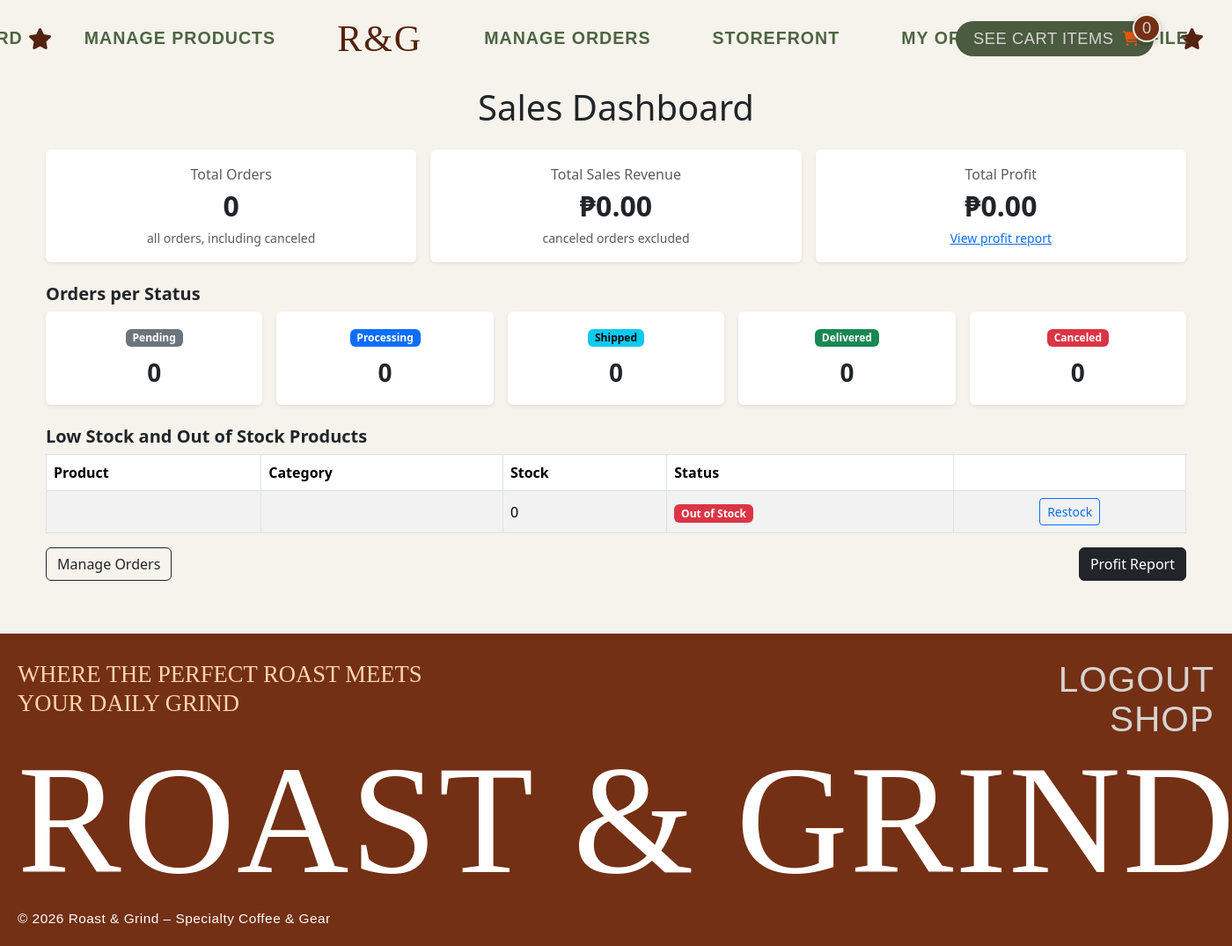
After one commit to chloecasa/roast-and-grind, a PHP site: page /admin/dashboard.php in a window 1400 px wide; the page is wider, and only the part inside the window is pictured. The commit adds this page. Shown: that part at 88% size. Run offline with PHP 8.4, Linux system fonts and the light colour scheme; the visitor is signed in with stand-in values (Sample User, id 1); data that the repository does not hold is empty; some web fonts are replaced.

Commit message:
feat: done fr-20 and fr-21

```diff
--- /dev/null
+++ b/admin/dashboard.php
@@ -0,0 +1,124 @@
+<?php
+// admin/dashboard.php - FR-20: sales dashboard (admin only)
+include('../includes/admin_check.php');
+include('../includes/config.php');
+
+function peso($n)
+{
+    return ($n < 0 ? '-' : '') . '₱' . number_format(abs($n), 2);
+}
+
+// orders per status (every status is listed, even when its count is 0)
+$per_status = array_fill_keys($order_statuses, 0);
+$res = mysqli_query($conn, "SELECT status, COUNT(*) AS total FROM orders GROUP BY status");
+while ($r = mysqli_fetch_assoc($res)) {
+    $per_status[$r['status']] = (int) $r['total'];
+}
+$total_orders = array_sum($per_status);
+
+// FR-20: Canceled orders are left out of the sales revenue
+$row = mysqli_fetch_assoc(mysqli_query($conn,
+    "SELECT COALESCE(SUM(total_amount), 0) AS revenue FROM orders WHERE status <> 'Canceled'"));
+$total_revenue = (float) $row['revenue'];
+
+// FR-21: total profit across non-canceled orders (shown here too; the detail is in profit.php)
+$row = mysqli_fetch_assoc(mysqli_query($conn,
+    "SELECT COALESCE(SUM((oi.unit_price - oi.unit_cost) * oi.quantity), 0) AS profit
+     FROM order_items oi
+     JOIN orders o ON o.order_id = oi.order_id
+     WHERE o.status <> 'Canceled'"));
+$total_profit = (float) $row['profit'];
+
+// FR-20: products at Low Stock (5 or below) or Out of Stock (a product with no stock row counts as 0)
+$low_stock = mysqli_query($conn,
+    "SELECT i.item_id, i.item_name, i.category, COALESCE(s.quantity, 0) AS quantity
+     FROM item i
+     LEFT JOIN stock s ON s.item_id = i.item_id
+     WHERE COALESCE(s.quantity, 0) <= 5
+     ORDER BY quantity ASC, i.item_name ASC");
+
+include('../includes/header.php');
+?>
+
+<h1 align="center" class="mb-4">Sales Dashboard</h1>
+<?php include('../includes/alert.php'); ?>
+
+<div class="cart-view-table-back">
+    <div class="row g-3 mb-4">
+        <div class="col-md-4">
+            <div class="card shadow-sm border-0 h-100">
+                <div class="card-body text-center">
+                    <div class="text-muted">Total Orders</div>
+                    <div class="fs-2 fw-bold"><?= $total_orders; ?></div>
+                    <small class="text-muted">all orders, including canceled</small>
+                </div>
+            </div>
+        </div>
+        <div class="col-md-4">
+            <div class="card shadow-sm border-0 h-100">
+                <div class="card-body text-center">
+                    <div class="text-muted">Total Sales Revenue</div>
+                    <div class="fs-2 fw-bold"><?= peso($total_revenue); ?></div>
+                    <small class="text-muted">canceled orders excluded</small>
+                </div>
+            </div>
+        </div>
+        <div class="col-md-4">
+            <div class="card shadow-sm border-0 h-100">
+                <div class="card-body text-center">
+                    <div class="text-muted">Total Profit</div>
+                    <div class="fs-2 fw-bold <?= $total_profit < 0 ? 'text-danger' : ''; ?>"><?= peso($total_profit); ?></div>
+                    <a href="profit.php" class="small">View profit report</a>
+                </div>
+            </div>
+        </div>
+    </div>
+
+    <h5 class="fw-bold">Orders per Status</h5>
+    <div class="row g-3 mb-4">
+        <?php foreach ($per_status as $status => $count): ?>
+            <div class="col">
+                <div class="card shadow-sm border-0 h-100">
+                    <div class="card-body text-center">
+                        <?= statusBadge($status); ?>
+                        <div class="fs-3 fw-bold mt-2"><?= $count; ?></div>
+                    </div>
+                </div>
+            </div>
+        <?php endforeach; ?>
+    </div>
+
+    <h5 class="fw-bold">Low Stock and Out of Stock Products</h5>
+    <table class="table table-striped table-bordered align-middle">
+        <thead>
+            <tr><th>Product</th><th>Category</th><th>Stock</th><th>Status</th><th></th></tr>
+        </thead>
+        <tbody>
+            <?php if (mysqli_num_rows($low_stock) === 0): ?>
+                <tr><td colspan="5" class="text-center text-muted py-3">All products are well stocked.</td></tr>
+            <?php endif; ?>
+            <?php while ($p = mysqli_fetch_assoc($low_stock)): ?>
+                <tr>
+                    <td><?= htmlspecialchars($p['item_name']); ?></td>
+                    <td><?= htmlspecialchars($p['category']); ?></td>
+                    <td><?= (int) $p['quantity']; ?></td>
+                    <td>
+                        <?php if ((int) $p['quantity'] === 0): ?>
+                            <span class="badge text-bg-danger">Out of Stock</span>
+                        <?php else: ?>
+                            <span class="badge" style="background-color:#fd7e14;color:#fff;">Low Stock</span>
+                        <?php endif; ?>
+                    </td>
+                    <td class="text-center">
+                        <a href="../item/edit.php?id=<?= $p['item_id']; ?>" class="btn btn-sm btn-outline-primary">Restock</a>
+                    </td>
+                </tr>
+            <?php endwhile; ?>
+        </tbody>
+    </table>
+
+    <a href="orders.php" class="btn btn-outline-dark">Manage Orders</a>
+    <a href="profit.php" class="btn btn-dark float-end">Profit Report</a>
+</div>
+
+<?php include('../includes/footer.php'); ?>
--- a/includes/header.php
+++ b/includes/header.php
@@ -34,7 +34,10 @@ $is_admin = (strpos($_SERVER['REQUEST_URI'], '/item/') !== false || strpos($_SER
 
     <div class="store-center-nav">
         <?php if (($_SESSION['user_role'] ?? '') === 'admin'): ?>
-            <a href="/roast-and-grind/item/index.php" class="store-nav-link store-nav-left">Manage Products</a>
+            <div class="store-nav-left" style="display:flex; gap:clamp(30px, 5vw, 90px);">
+                <a href="/roast-and-grind/admin/dashboard.php" class="store-nav-link">Dashboard</a>
+                <a href="/roast-and-grind/item/index.php" class="store-nav-link">Manage Products</a>
+            </div>
         <?php else: ?>
             <span></span><!-- keeps the logo centered in the 3-column nav grid -->
         <?php endif; ?>
--- a/shop.php
+++ b/shop.php
@@ -77,7 +77,10 @@ $result = mysqli_stmt_get_result($stmt);
 
         <div class="store-center-nav">
             <?php if (($_SESSION['user_role'] ?? '') === 'admin'): ?>
-                <a href="item/index.php" class="store-nav-link store-nav-left">Manage Products</a>
+                <div class="store-nav-left" style="display:flex; gap:clamp(30px, 5vw, 90px);">
+                    <a href="admin/dashboard.php" class="store-nav-link">Dashboard</a>
+                    <a href="item/index.php" class="store-nav-link">Manage Products</a>
+                </div>
             <?php else: ?>
                 <span></span><!-- keeps the logo centered in the 3-column nav grid -->
             <?php endif; ?>
```
Also changed, not shown: admin/profit.php (added, +99 -0 lines).
